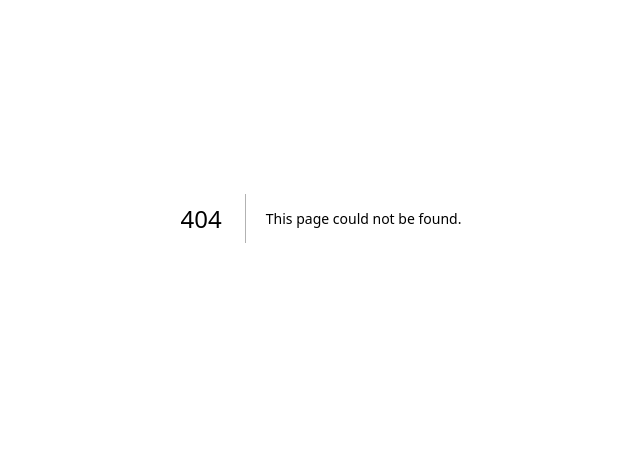
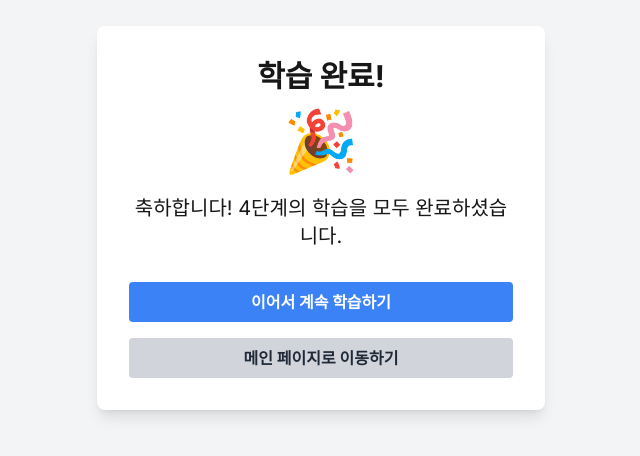
Before and after one commit to tinon1004/LookNLearn, a Next.js app: page /main/completion in a window 1280 px wide. Before the commit this address had no page. Shown: the part 182-638 px from the top of the page, without its empty margins (319-959 px from the left). Built offline with nearby package versions, Linux system fonts and the light colour scheme.

Commit message:
Feat: add CompletionPage

```diff
--- /dev/null
+++ b/src/app/main/completion/CompletionPage.tsx
@@ -0,0 +1,43 @@
+'use client';
+
+import React from 'react';
+import { useRouter } from 'next/navigation';
+
+export default function LearningCompletionPage() {
+  const router = useRouter();
+
+  const handleContinueLearning = () => {
+    localStorage.setItem('learningCount', '0');
+    router.push('/main/step1');
+  };
+
+  const handleGoToMainPage = () => {
+    router.push('/main');
+  };
+
+  return (
+    <div className="min-h-screen bg-gray-100 flex flex-col items-center justify-center p-4">
+      <div className="bg-white rounded-lg shadow-lg p-8 max-w-md w-full text-center">
+        <h1 className="text-3xl font-bold mb-4">학습 완료!</h1>
+        <div className="text-6xl mb-6">🎉</div>
+        <p className="text-xl mb-8">
+          축하합니다! 4단계의 학습을 모두 완료하셨습니다.
+        </p>
+        <div className="space-y-4">
+          <button
+            onClick={handleContinueLearning}
+            className="bg-blue-500 hover:bg-blue-600 text-white font-bold py-2 px-4 rounded w-full transition duration-300"
+          >
+            이어서 계속 학습하기
+          </button>
+          <button
+            onClick={handleGoToMainPage}
+            className="bg-gray-300 hover:bg-gray-400 text-gray-800 font-bold py-2 px-4 rounded w-full transition duration-300"
+          >
+            메인 페이지로 이동하기
+          </button>
+        </div>
+      </div>
+    </div>
+  );
+}
--- /dev/null
+++ b/src/app/main/completion/page.tsx
@@ -0,0 +1,3 @@
+import CompletionPage from './CompletionPage';
+
+export default CompletionPage;
--- a/src/app/main/step1/LearningStep1Page.tsx
+++ b/src/app/main/step1/LearningStep1Page.tsx
@@ -62,12 +62,7 @@ export default function LearningStep1Page() {
     if (selectedEmotion) {
       const newCount = learningCount + 1;
       localStorage.setItem('learningCount', newCount.toString());
-      if (newCount >= 4) {
-        localStorage.setItem('learningCount', '0');
-        router.push('/main/completion');
-      } else {
-        router.push(`/main/step2?emotion=${encodeURIComponent(selectedEmotion)}&count=${newCount}`);
-      }
+      router.push(`/main/step2?emotion=${encodeURIComponent(selectedEmotion)}&count=${newCount}`);
     }
   };
 
@@ -132,7 +127,7 @@ export default function LearningStep1Page() {
         </div>
 
         <div className="text-center text-gray-500 text-sm mt-4">
-          {learningCount + 1} / 4
+          {learningCount + 1}/ 4
         </div>
         </div>
     </div>
--- a/src/app/main/step2/LearningStep2Content.tsx
+++ b/src/app/main/step2/LearningStep2Content.tsx
@@ -14,6 +14,7 @@ export default function LearningStep2Content() {
   const searchParams = useSearchParams();
   const emotion = searchParams.get('emotion') as Emotion;
   const count = parseInt(searchParams.get('count') || '0');
+  const [isFirstCompletion, setIsFirstCompletion] = useState(true);
 
   const [imageSrc, setImageSrc] = useState<string | null>(null);
   const [isCapturing, setIsCapturing] = useState<boolean>(false);
@@ -106,9 +107,14 @@ export default function LearningStep2Content() {
     startWebcam();
   };
 
+  useEffect(() => {
+    const firstCompletion = localStorage.getItem('isFirstCompletion');
+    setIsFirstCompletion(firstCompletion !== 'false');
+  }, []);
+
   const MovePage = () => {
-    if (count >= 4) {
-      localStorage.setItem('learningCount', '0');
+    if (count === 4 && isFirstCompletion) {
+      localStorage.setItem('isFirstCompletion', 'false');
       router.push('/main/completion');
     } else {
       router.push('/main/step1');
@@ -174,12 +180,12 @@ export default function LearningStep2Content() {
           onClick={MovePage}
           className="bg-blue-500 text-white px-6 py-2 rounded-md w-1/2"
         >
-          {count >= 4 ? '학습 완료' : '다음 감정으로 이동하기'}
+          {count === 4 && isFirstCompletion ? '학습 완료' : '다음 감정으로 이동하기'}
         </button>
       </div>
 
       <div className="text-center text-gray-500 text-sm mt-4">
-        {count} / 4
+        {count}/ 4
       </div>
     </div>
   );
```
